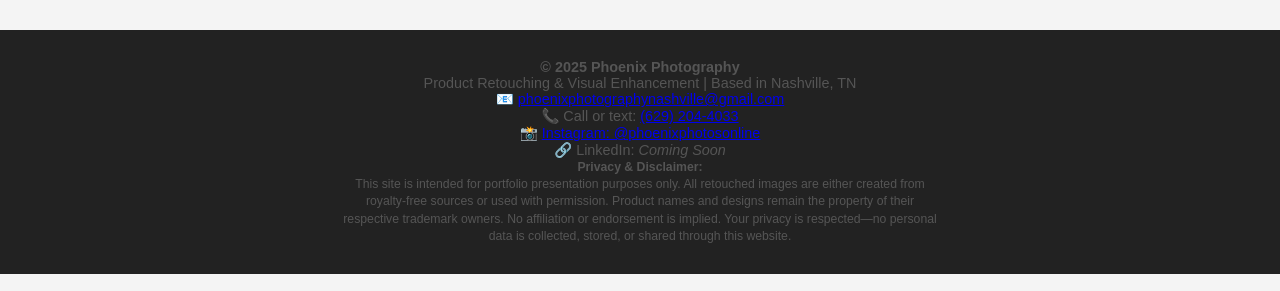
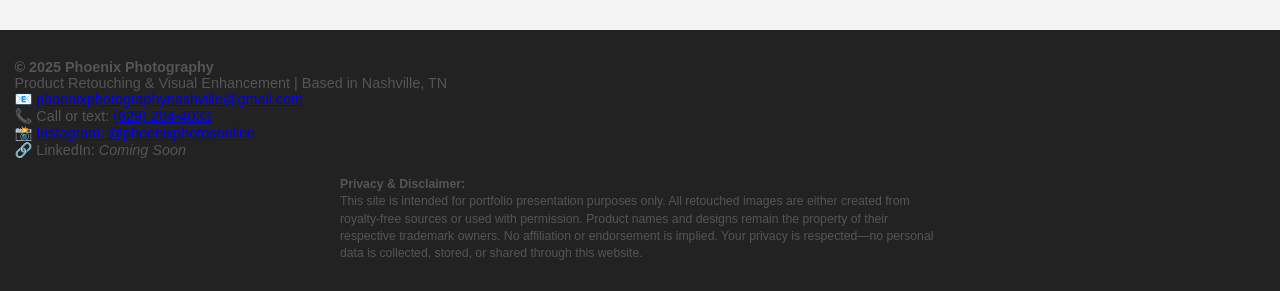
Before and after one commit to PhoenixPhotography/restoration-portfolio, a plain HTML site: page index.html in a window 1280 px wide. Shown: the part 3810-4101 px from the top of the page. Drawn offline with Linux system fonts and the light colour scheme.

Commit message:
Update index.html

```diff
--- a/index.html
+++ b/index.html
@@ -266,7 +266,7 @@
     </div>
   </main>
 
-<footer style="text-align: center; padding: 2em 1em; font-family: sans-serif; font-size: 0.9em; color: #555;">
+<footer style="text-align: left; padding: 2em 1em; font-family: sans-serif; font-size: 0.9em; color: #555;">
   <p><strong>© 2025 Phoenix Photography</strong><br>
   Product Retouching & Visual Enhancement | Based in Nashville, TN</p>
 
@@ -278,7 +278,7 @@
   </p>
 
   <p style="max-width: 600px; margin: 0 auto; font-size: 0.85em; line-height: 1.4;">
-    <strong>Privacy & Disclaimer:</strong><br>
+</br>  <strong>Privacy & Disclaimer:</strong><br>
     This site is intended for portfolio presentation purposes only. All retouched images are either created from royalty-free sources or used with permission. Product names and designs remain the property of their respective trademark owners. No affiliation or endorsement is implied. Your privacy is respected—no personal data is collected, stored, or shared through this website.
   </p>
 </footer>
```
